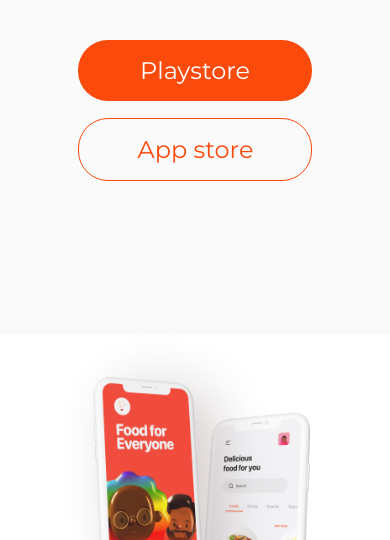
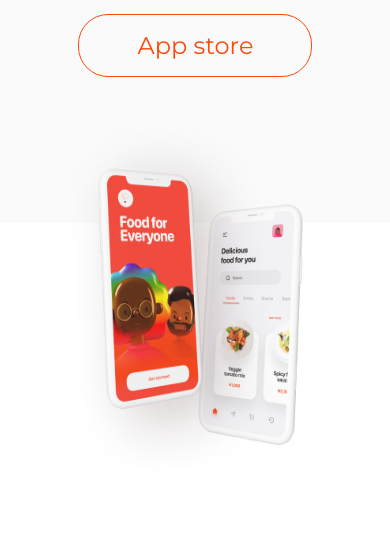
Before and after one commit to shahbazkhaliddev786/Food-App-Landing-Page, a website built with Vite: page index.html in a window 390 px wide. Shown: the part 560-1100 px from the top of the page. Built offline with nearby package versions, Linux system fonts and the light colour scheme.

Commit message:
"Hero extra padding removed"

```diff
--- a/src/css/hero.css
+++ b/src/css/hero.css
@@ -82,7 +82,7 @@
     .hero{
         background-image: none;
         background-color: var(--hero-bg-color);
-        padding-top: 6rem;
+        height: 100%;
     }
 
     .hero-headings{
@@ -115,9 +115,3 @@
         border: 1px solid var(--primary-color);
     }
 }
-
-@media(max-width: 375px){
-    .hero{
-        padding: 23rem 0;
-    }
-}
--- a/src/css/mobile.css
+++ b/src/css/mobile.css
@@ -28,7 +28,7 @@
 
 @media(max-width: 768px){
     .mobile-wrapper img{
-        margin-top: -5rem;
+        margin-top: -10rem;
         width: 25.5rem;
         min-height: 25.5rem;
         margin-right: 4rem;
@@ -41,7 +41,7 @@
 
 @media(max-width: 460px){
     .mobile-wrapper img{
-        margin-top: -2rem;
+        margin-top: -8rem;
         margin-right: 2rem;
         width: 17rem;
     }
@@ -52,9 +52,8 @@
 }
 
 
-@media(max-width: 375px){
+@media(max-width: 395px){
     .mobile-wrapper img{
-        margin-top: -5rem;
         margin-right: 2rem;
         width: 16rem;
     }
@@ -69,6 +68,7 @@
     .mobile-wrapper img{
         width: 15rem;
         margin-right: 2rem;
+        margin-top: -6rem;
     }
 
     .line{
```
